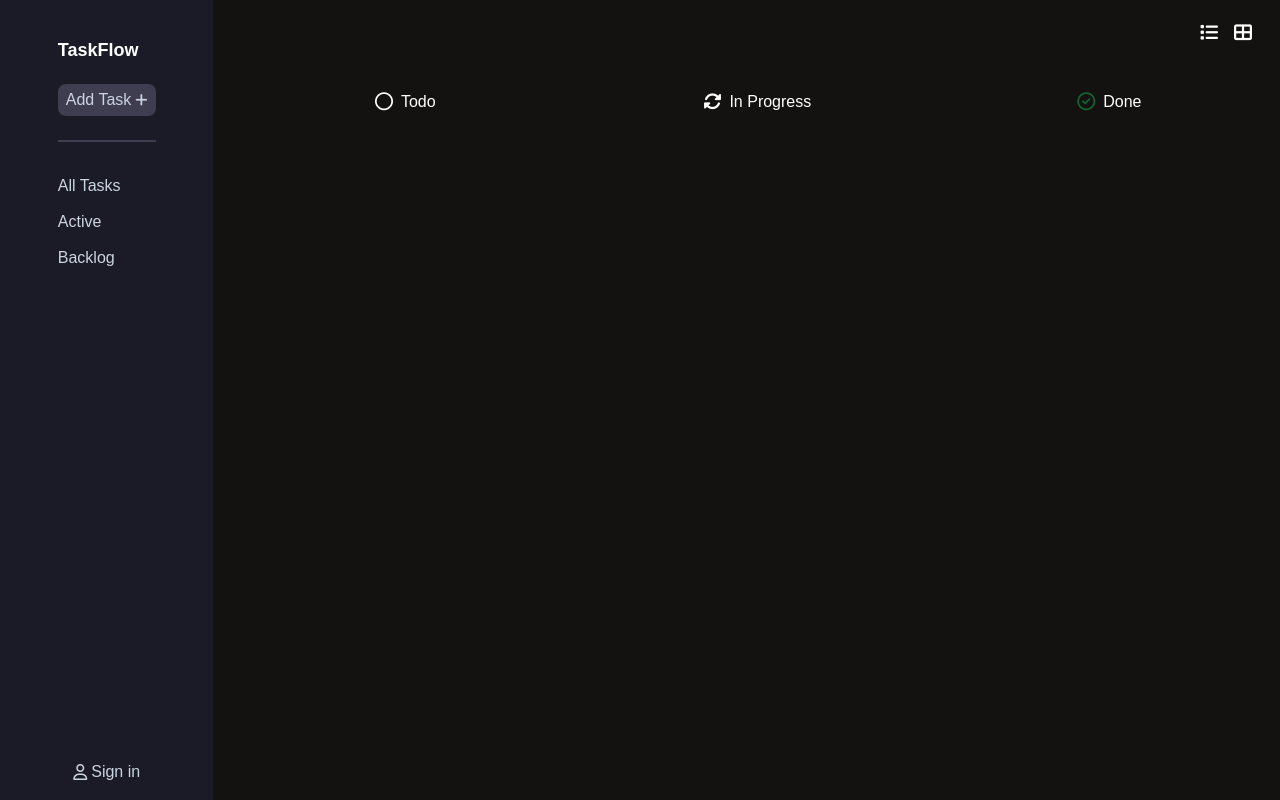
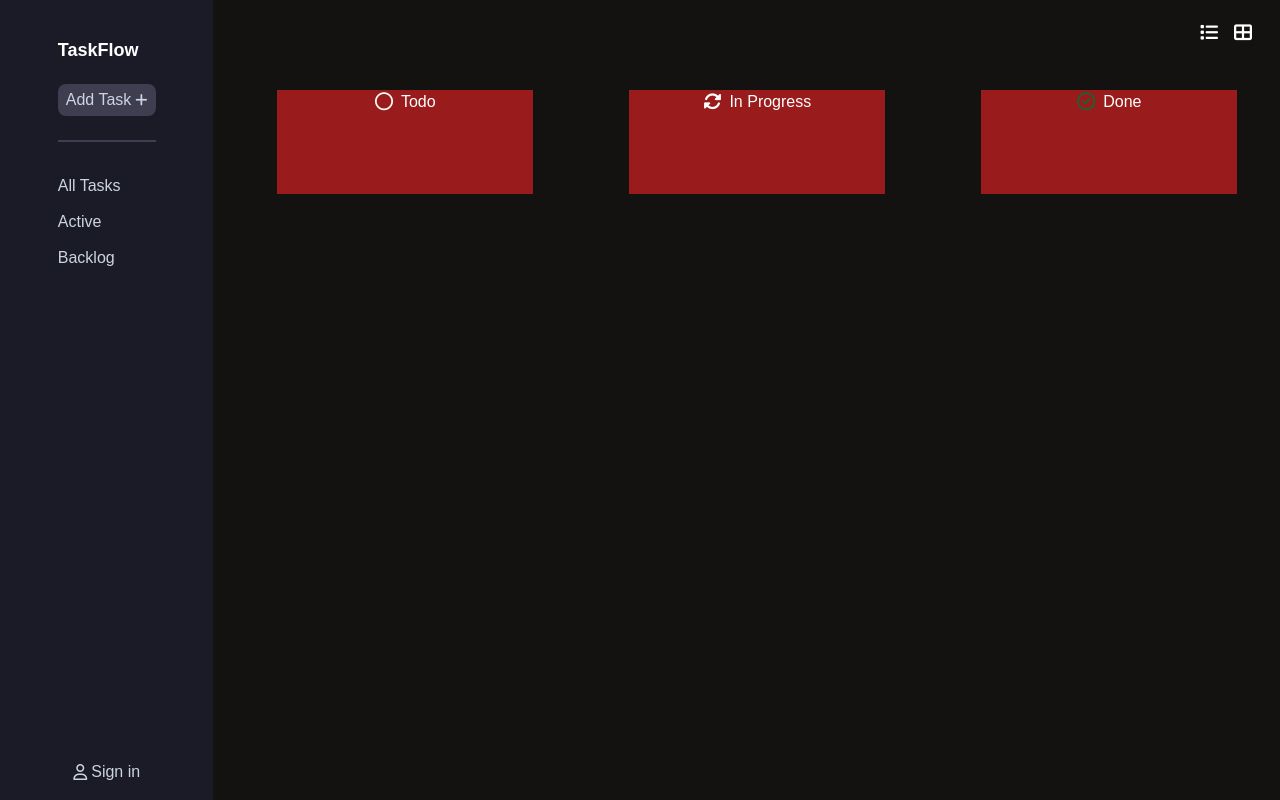
Before and after one commit to Makaan-Mates/TaskFlow, a React (Create React App) app: page / in a window 1280 px wide. Built offline with nearby package versions, Linux system fonts and the light colour scheme.

Commit message:
Basic drag and drop setup

```diff
--- a/src/App.js
+++ b/src/App.js
@@ -3,11 +3,18 @@ import Body from './components/Body'
 import AsideBar from './components/AsideBar'
 import { Route, Routes } from 'react-router-dom'
 import TaskDetails from './components/TaskDetails'
-import {DndContext} from '@dnd-kit/core';
+
+
+
+
+
+
 
 function App() {
+
+
   return (
-    <DndContext>
+
     <div className="App flex font-sans">
       <AsideBar />
       <Routes>
@@ -15,7 +22,7 @@ function App() {
         <Route path="/taskdetails/:taskid" Component={TaskDetails} />
       </Routes>
     </div>
-    </DndContext>
+
   )
 }
 
--- a/src/components/Body.js
+++ b/src/components/Body.js
@@ -4,6 +4,7 @@ import Todo from './Todo'
 import { useState, useRef, useEffect } from 'react'
 import { useDispatch, useSelector } from 'react-redux'
 import { v4 as uuidv4 } from 'uuid'
+import {DndContext,closestCenter} from '@dnd-kit/core';
 import {
   addTask,
   priorityCheck,
@@ -12,6 +13,17 @@ import {
 import { addItemCard } from '../features/addItemCard/addItemCardSlice'
 
 const Body = () => {
+
+   const [ parent, setParent ] = useState('')
+
+   const handleDragEnd = (event)=>{
+
+      setParent(event.over ? event.over.id : null)
+
+    }
+
+
+
   const dispatch = useDispatch()
   const showAddItemCard = useSelector((state) => state.addItemCard.flag)
 
@@ -80,6 +92,7 @@ const Body = () => {
   }, [error])
 
   return (
+   <DndContext collisionDetection={closestCenter} onDragEnd={handleDragEnd}>
     <>
       <div className=" relative w-10/12  flex flex-col items-center  text-lg bg-[#141111] text-white">
         {showAddItemCard ? (
@@ -171,7 +184,7 @@ const Body = () => {
         </div>
         <div className=" w-[100%] m-4  p-4 flex justify-between ">
           <div className="mx-10 ">
-            <Todo />
+            <Todo parent={parent} />
           </div>
           <div className="mx-10 ">
             <InProgress />
@@ -182,6 +195,7 @@ const Body = () => {
         </div>
       </div>
     </>
+    </DndContext>
   )
 }
 
--- a/src/components/Done.js
+++ b/src/components/Done.js
@@ -1,17 +1,29 @@
 import Tasks from './Tasks'
 import { useSelector } from 'react-redux/es/hooks/useSelector'
+import {useDroppable} from "@dnd-kit/core"
 
 const Done = () => {
   const tasks = useSelector((state)=>state.task.tasks)
 
   const done = tasks.filter((item)=>(item.done===true))
+
+  const {isOver,setNodeRef} = useDroppable({
+    id: 'done-container',
+  });
+
+  const style = {
+    background: isOver ? 'green' : undefined,
+  };
+
   return (
-    <div className="m-2 flex flex-col  items-center w-64">
+    <div ref={setNodeRef} style={style} className=" bg-red-800 h-full m-2 flex flex-col  items-center w-64">
       <span className="flex items-center">
         <i className="far fa-check-circle mr-2 text-green-800 "></i>
         <h2 className="text-base ">Done</h2>
       </span>
-      <Tasks data={done} />
+      {done.map((task) => (
+        <Tasks id={task?.taskid} key={task?.taskid} task={task} />
+      ))}
     </div>
   )
 }
--- a/src/components/DraggableTask.js
+++ b/src/components/DraggableTask.js
@@ -5,12 +5,13 @@ import { CSS } from '@dnd-kit/utilities';
 import { useDispatch } from 'react-redux'
 import { removeItem } from '../features/tasks/taskSlice'
 
-const DraggableTask = ({ task }) => {
+
+const DraggableTask = ({ task , id}) => {
 
 
 
   const { attributes, listeners, setNodeRef, transform, isDragging } = useDraggable({
-    id: task.taskid,
+    id: id,
   });
 
   const style = {
@@ -25,8 +26,8 @@ const DraggableTask = ({ task }) => {
   }
 
   const truncateDescription = (description, wordLimit) => {
-    const words = description.split(' ')
-    if (words.length > wordLimit) {
+    const words = description?.split(' ')
+    if (words?.length > wordLimit) {
       return words.slice(0, wordLimit).join(' ') + '...'
     }
     return description
@@ -39,32 +40,32 @@ const DraggableTask = ({ task }) => {
   };
 
   return (
-    <Link
-    to={!isDragging ? `/taskdetails/${task?.taskid}` : null}
-    id={task.taskid}
-    onMouseUp={handleMouseUp}
-    >
+    // <Link
+    // to={!isDragging ? `/taskdetails/${task?.taskid}` : null}
+    // id={task.taskid}
+    // onMouseUp={handleMouseUp}
+    // >
       <div
         ref={setNodeRef}
         style={style}
         {...listeners}
         {...attributes}
-        className="relative my-3 flex flex-col px-4 pt-8 py-4 w-60 bg-[#3F3E51] hover:bg-[#1B1B27] rounded-md cursor-pointer "
+        className="relative my-3 flex flex-col px-4 pt-8 py-4 cursor-grab w-60 bg-[#3F3E51] hover:bg-[#1B1B27] rounded-md  "
         >
        <span className="font-bold">{task?.title}</span>
             <span className="text-slate-300 text-sm mt-4 whitespace-pre-line">
               {truncateDescription(task?.description, 9)}
             </span>
-            {task.priority === 'high' ? (
+            {task?.priority === 'high' ? (
               <i className="fa-solid flex justify-end ml-4 text-sm text-green-800 fa-flag"></i>
             ) : null}
-            {task.priority === 'medium' ? (
+            {task?.priority === 'medium' ? (
               <i className="fa-solid flex justify-end text-sm text-yellow-600 fa-flag"></i>
             ) : null}
-            {task.priority === 'low' ? (
+            {task?.priority === 'low' ? (
               <i className="fa-solid flex justify-end text-sm text-red-600/80 fa-flag"></i>
             ) : null}
-            {task.priority === 'urgent' ? (
+            {task?.priority === 'urgent' ? (
               <i className="fa-solid flex justify-end  text-sm text-gray-300/80 fa-flag"></i>
             ) : null}
             <span>
@@ -77,7 +78,7 @@ const DraggableTask = ({ task }) => {
               ></i>
             </span>
       </div>
-    </Link>
+    // </Link>
   );
 };
 
--- a/src/components/InProgress.js
+++ b/src/components/InProgress.js
@@ -1,17 +1,28 @@
 import Tasks from './Tasks'
 import { useSelector } from 'react-redux/es/hooks/useSelector'
+import {useDroppable} from "@dnd-kit/core"
 
 const InProgress = () => {
   const tasks = useSelector((state)=>state.task.tasks)
 
+  const {isOver,setNodeRef} = useDroppable({
+    id: 'inprogress-container',
+  });
+
+  const style = {
+    background: isOver ? 'green' : undefined,
+  };
+
   const inProgress = tasks.filter((item)=>(item.inProgress===true))
   return (
-    <div className="m-2 flex flex-col  items-center w-64">
+    <div ref={setNodeRef} style={style} className=" bg-red-800 h-full m-2 flex flex-col  items-center w-64">
       <span className="flex items-center">
         <i className="fas fa-sync-alt mr-2 hover:animate-spin-slow"></i>
         <h2 className="text-base ">In Progress</h2>
       </span>
-      <Tasks data={inProgress} />
+      {inProgress.map((task) => (
+        <Tasks id={task?.taskid} key={task?.taskid} task={task} />
+      ))}
     </div>
   )
 }
--- a/src/components/Tasks.js
+++ b/src/components/Tasks.js
@@ -1,14 +1,14 @@
 
 import DraggableTask from './DraggableTask';
 
-const Tasks = ({ data }) => {
+const Tasks = ({ task,id }) => {
 
 
   return (
-    <div className="my-6 p-2 flex flex-col cursor-grab  justify-center items-center">
-      {data.map((task) => (
-        <DraggableTask key={task?.taskid} task={task} />
-      ))}
+    <div className="my-6 p-2  flex flex-col  justify-center items-center">
+
+     <DraggableTask id={id}  task={task} />
+
     </div>
   )
 }
--- a/src/components/Todo.js
+++ b/src/components/Todo.js
@@ -1,19 +1,56 @@
 import Tasks from "./Tasks";
 import { useSelector } from "react-redux/es/hooks/useSelector";
+import { useDroppable } from "@dnd-kit/core";
+import DraggableTask from "./DraggableTask";
+import { useDispatch } from "react-redux";
+import { updateOnDnd } from "../features/tasks/taskSlice";
 
-const Todo = () => {
+
+const Todo = ({parent}) => {
+
+  const dispatch = useDispatch()
+  const { isOver, setNodeRef } = useDroppable({
+    id: "todo-container",
+  });
+
+  const style = {
+    background: isOver ? "green" : undefined,
+  };
+
   const tasks = useSelector((state) => state.task.tasks);
 
-  const todos = tasks.filter((item)=>(item.todo===true))
+  const todos = tasks.filter((item) => item.todo === true);
+
+
+
+
+  const handleDropEvent=(task)=>{
+
+    dispatch(updateOnDnd(task))
+
+  }
+
+
 
   return (
-    <div className="m-2 flex flex-col items-center w-64">
-      <span className="  flex  items-center">
-        <i className="far fa-circle mr-2 "></i>
-        <h2 className="text-base ">Todo</h2>
-      </span>
-      <Tasks data={todos} />
-    </div>
+    <>
+      <div
+        ref={setNodeRef}
+        style={style}
+        className="m-2 h-full bg-red-800 flex flex-col items-center w-64"
+      >
+        <span className="  flex  items-center">
+          <i className="far fa-circle mr-2 "></i>
+          <h2 className="text-base ">Todo</h2>
+        </span>
+        <div className="my-6 p-2 flex flex-col  justify-center items-center">
+          {todos.map((task) => (
+             parent==='inprogress-container' ? handleDropEvent(task) :
+            <Tasks id={task?.taskid} key={task?.taskid} task={task} />
+          ))}
+        </div>
+      </div>
+    </>
   );
 };
 
--- a/src/features/tasks/taskSlice.js
+++ b/src/features/tasks/taskSlice.js
@@ -61,6 +61,45 @@ export const taskSlice = createSlice({
       }
       updateLocalStorage(state.tasks)
     },
+     updateOnDnd : (state, action)=>{
+
+      const { taskid, newTodoValue } = action.payload;
+      const updatedTasks = state.tasks.map((task) =>
+        task.taskid === taskid ? { ...task, todo: newTodoValue } : task
+      );
+      state.tasks = updatedTasks;
+
+
+
+      // payload[0]?.todo = false;
+      // payload[0]?.inProgress=true;
+      // updateLocalStorage(state.tasks)
+
+
+
+      // switch(){
+      //   case '':
+      //     payload.todo = true
+      //     payload.inProgress = false
+      //     payload.done = false
+      //     break
+      //   case 'inProgress':
+      //     currentTask.todo = false
+      //     currentTask.inProgress = true
+      //     currentTask.done = false
+      //     break
+      //   case 'done':
+      //     currentTask.todo = false
+      //     currentTask.inProgress = false
+      //     currentTask.done = true
+      //     break
+      //   default:
+      //     break
+      // }
+
+
+
+     }
   },
 })
 
@@ -69,6 +108,7 @@ export const {
   statusCheck,
   priorityCheck,
   removeItem,
+  updateOnDnd
 } = taskSlice.actions
 
 export default taskSlice.reducer
```
